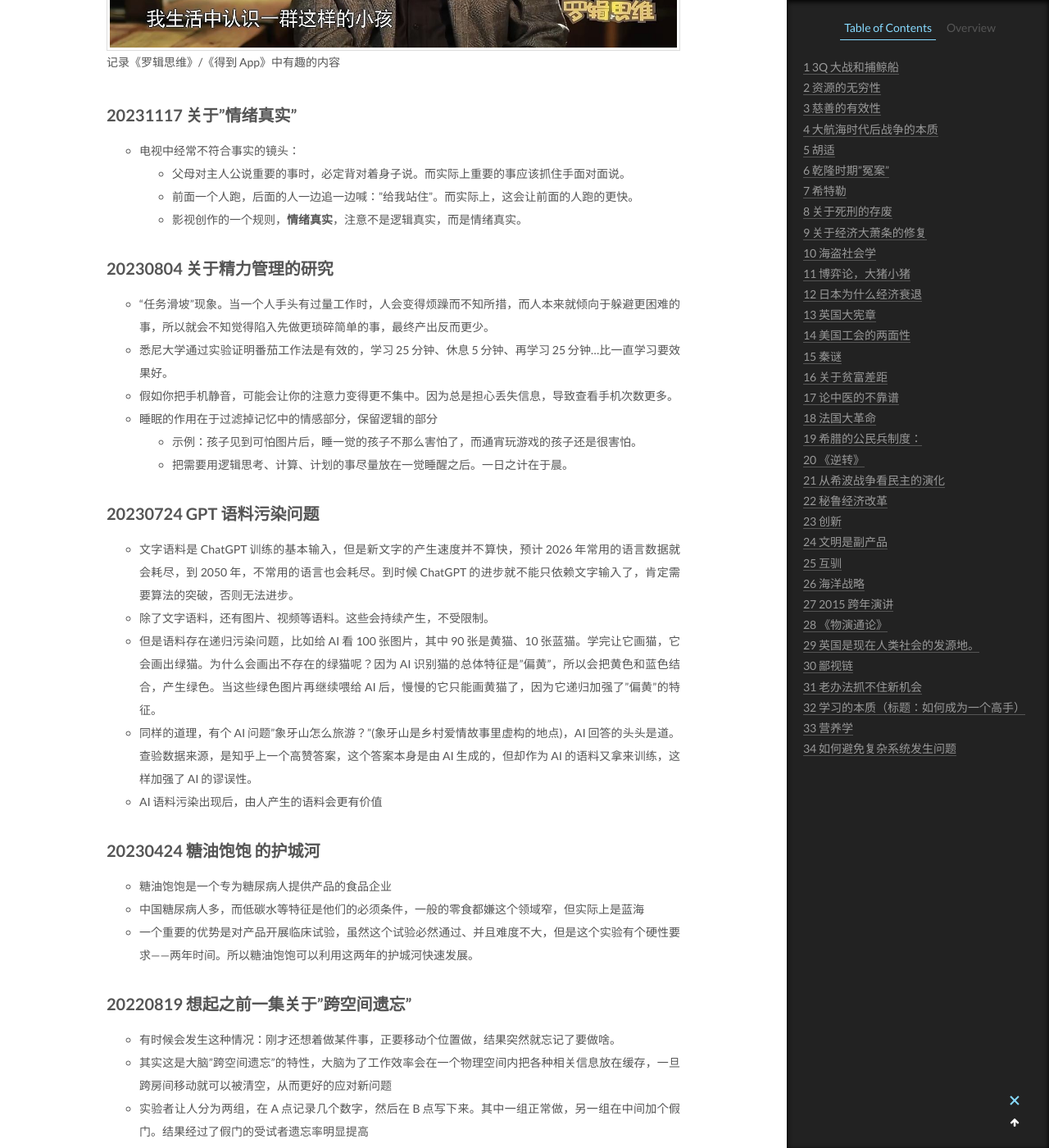
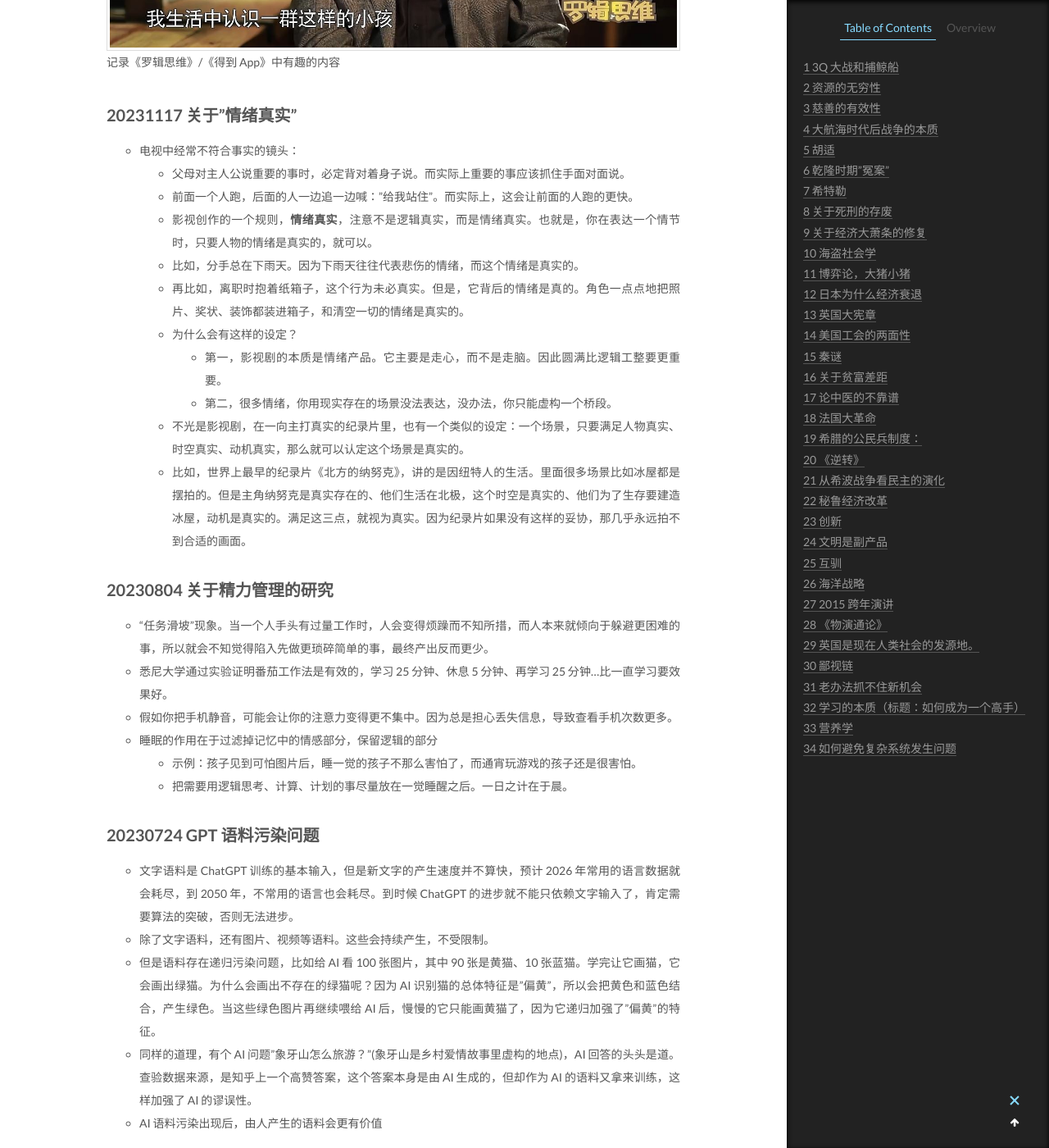
Before and after one commit to CodeHunter2006/CodeHunter2006.github.io, a Jekyll site: the page built from _posts/2014-02-11-Mr_Luo.md, in a window 1280 px wide and 1400 px high, scrolled down 802 px. Shown: the whole window at 82% size. Built offline with Jekyll 4.4.1, drawn with Linux system fonts in a browser that asks for light colours.

Commit message:
doc: add contents

```diff
--- a/_posts/2014-02-11-Mr_Luo.md
+++ b/_posts/2014-02-11-Mr_Luo.md
@@ -13,7 +13,14 @@ tags: book
 - 电视中经常不符合事实的镜头：
   - 父母对主人公说重要的事时，必定背对着身子说。而实际上重要的事应该抓住手面对面说。
   - 前面一个人跑，后面的人一边追一边喊："给我站住"。而实际上，这会让前面的人跑的更快。
-  - 影视创作的一个规则，**情绪真实**，注意不是逻辑真实，而是情绪真实。
+  - 影视创作的一个规则，**情绪真实**，注意不是逻辑真实，而是情绪真实。也就是，你在表达一个情节时，只要人物的情绪是真实的，就可以。
+  - 比如，分手总在下雨天。因为下雨天往往代表悲伤的情绪，而这个情绪是真实的。
+  - 再比如，离职时抱着纸箱子，这个行为未必真实。但是，它背后的情绪是真的。角色一点点地把照片、奖状、装饰都装进箱子，和清空一切的情绪是真实的。
+  - 为什么会有这样的设定？
+    - 第一，影视剧的本质是情绪产品。它主要是走心，而不是走脑。因此圆满比逻辑工整要更重要。
+    - 第二，很多情绪，你用现实存在的场景没法表达，没办法，你只能虚构一个桥段。
+  - 不光是影视剧，在一向主打真实的纪录片里，也有一个类似的设定：一个场景，只要满足人物真实、时空真实、动机真实，那么就可以认定这个场景是真实的。
+  - 比如，世界上最早的纪录片《北方的纳努克》，讲的是因纽特人的生活。里面很多场景比如冰屋都是摆拍的。但是主角纳努克是真实存在的、他们生活在北极，这个时空是真实的、他们为了生存要建造冰屋，动机是真实的。满足这三点，就视为真实。因为纪录片如果没有这样的妥协，那几乎永远拍不到合适的画面。
 
 ## 20230804 关于精力管理的研究
 
```
